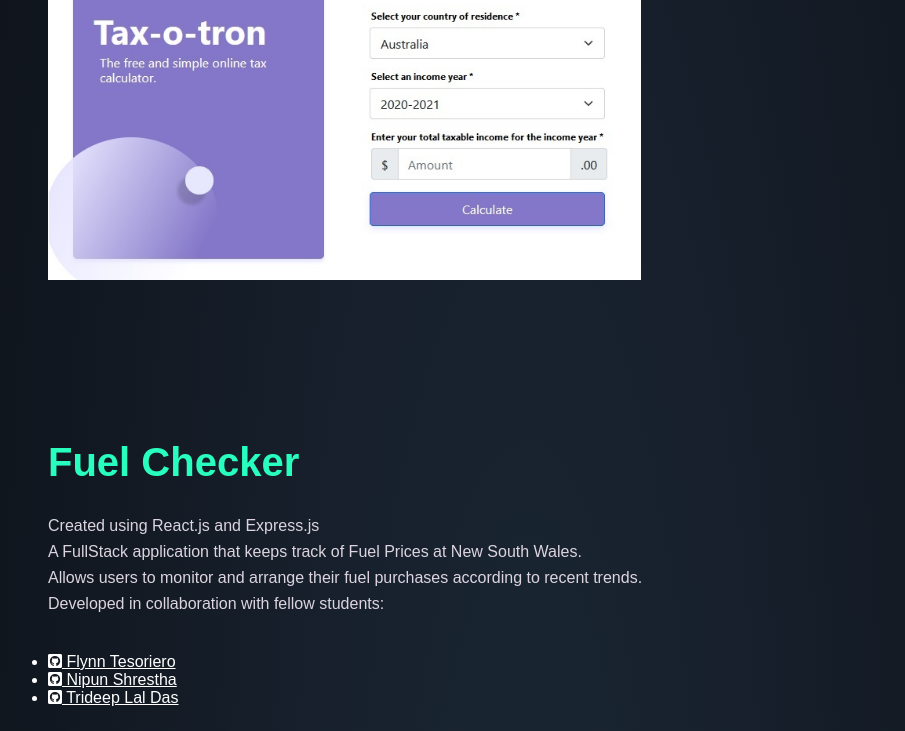
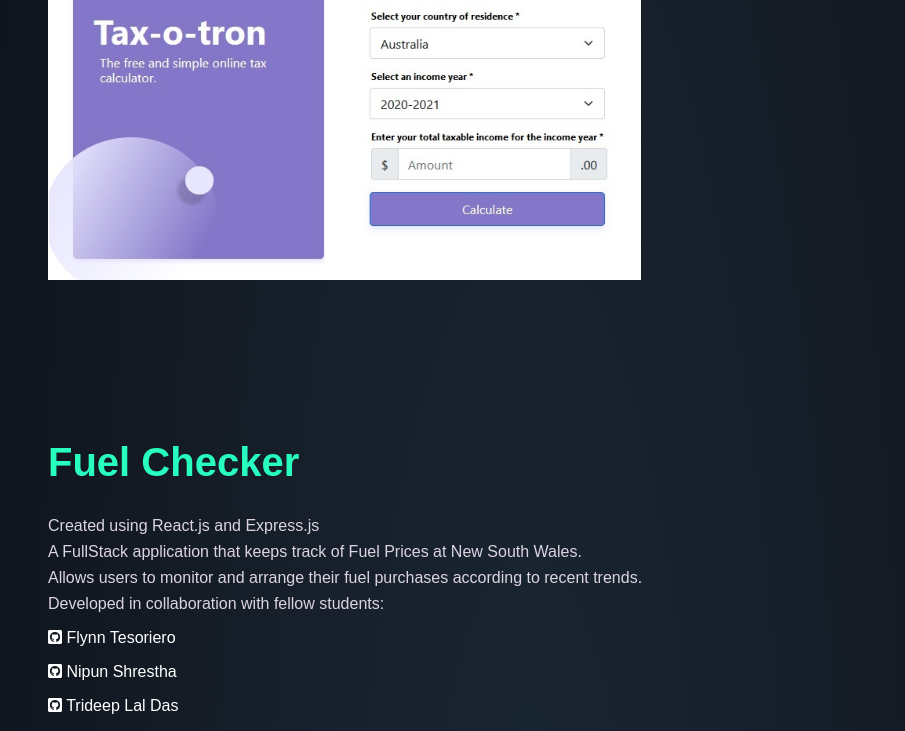
Before and after one commit to HubertHartan/Personal-Website, a React (Create React App) app: page / in a window 1280 px wide. Shown: the part 2000-2731 px from the top of the page, without its empty margins (112-1017 px from the left). Built offline with nearby package versions, Linux system fonts and the light colour scheme.

Commit message:
Added comments and further changes

```diff
--- a/src/CSS/Fuel.css
+++ b/src/CSS/Fuel.css
@@ -1,16 +1,14 @@
+/*Main title and body*/
 .fuel-container{
 	overflow:auto;
 	padding-top: 20vh;
 }
 
-ul{
-	padding-top: 5vh;
-	color: white;
-}
 .fuel-pic{
 	float: right;
-	width:100vh;
-	height:40vh;
+
+	height:41vh;
+
 	padding-right: 20vh;
 }
 
@@ -22,6 +20,17 @@ ul{
 	font-weight: bolder;
 }
 
+.fuel-info{
+	float:left;
+	padding-left: 20vh;
+}
+
+p{
+	color:#dcd5e0;
+	padding-top: 1vh;
+}
+
+/*Logos and link*/
 .fa-github{
 	color: white;
 	font-size: 5vh;
@@ -34,16 +43,17 @@ ul{
 	font-size: 5vh;
 }
 
-a:link, a:visited {
-    color: white;
+
+/*List styling for teammate links*/
+.team{
+	padding-top: 2vh;
+	color: white;
+	list-style: none;
 }
 
-
-.fuel-info{
-	float:left;
-	padding-left: 20vh;
+.teammate{
+	padding-bottom: 2vh;
 }
-p{
-	color:#dcd5e0;
-	padding-top: 1vh;
+.teammate-link{
+	text-decoration: none;
 }
```
